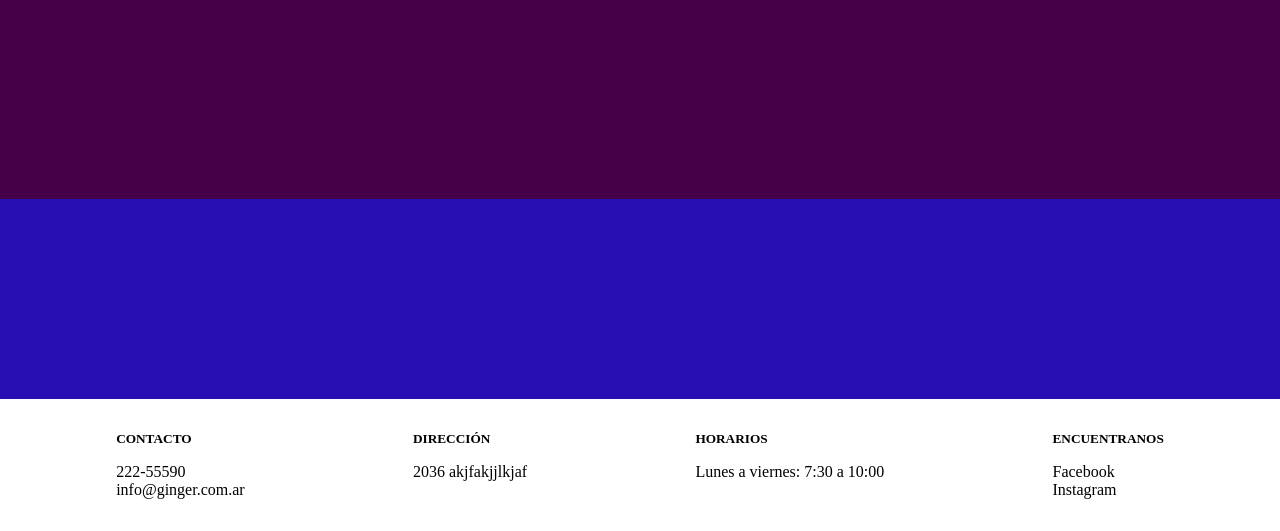
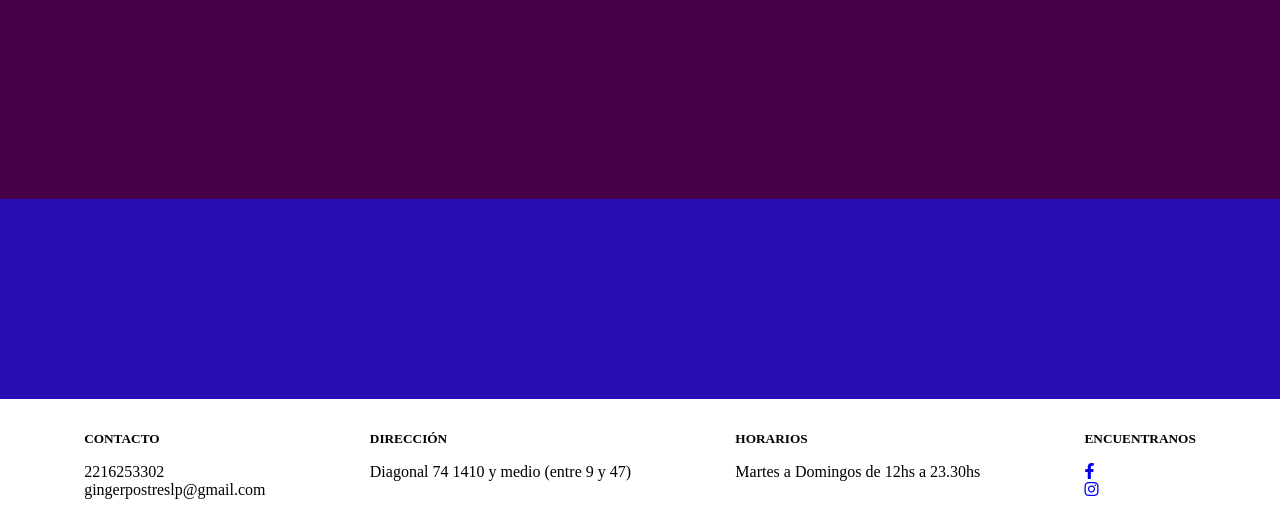
Before and after one commit to danielDeVita/ginger, a Node server app: page / in a window 1280 px wide. Shown: the part 274-805 px from the top of the page. Run offline with Node 20, Linux system fonts and the light colour scheme; some libraries are stand-ins or nearby versions.

Commit message:
redes de footer e informacion real

```diff
--- a/views/home.ejs
+++ b/views/home.ejs
@@ -6,6 +6,7 @@
   <meta name="viewport" content="width=device-width, initial-scale=1.0">
   <link href="https://fonts.googleapis.com/icon?family=Material+Icons" rel="stylesheet">
   <link rel = "stylesheet" href="/css/styles.css">
+  <link rel="stylesheet" href="https://cdnjs.cloudflare.com/ajax/libs/font-awesome/6.2.0/css/all.min.css" integrity="sha512-xh6O/CkQoPOWDdYTDqeRdPCVd1SpvCA9XXcUnZS2FmJNp1coAFzvtCN9BmamE+4aHK8yyUHUSCcJHgXloTyT2A==" crossorigin="anonymous" referrerpolicy="no-referrer" />
   <title>Ginger</title>
 </head>
 <body>
@@ -36,27 +37,27 @@
         <div>
           <ul>
             <li><h5>CONTACTO</h5></li>
-            <li>222-55590</li>
-            <li>info@ginger.com.ar</li>
+            <li>2216253302</li>
+            <li>gingerpostreslp@gmail.com</li>
           </ul>
         </div>
         <div>
           <ul>
             <li><h5>DIRECCIÓN</h5></li>
-            <li><p> 2036 akjfakjjlkjaf</p></li>
+            <li><p>Diagonal 74 1410 y medio (entre 9 y 47)</p></li>
           </ul>
         </div>
         <div>
           <ul>
             <li><h5>HORARIOS</h5></li>
-            <li>Lunes a viernes: 7:30 a 10:00</li>
+            <li>Martes a Domingos de 12hs a 23.30hs</li>
           </ul>
         </div>
         <div>
           <ul>
             <li><h5>ENCUENTRANOS</h5></li>
-            <li>Facebook</li>
-            <li>Instagram</li>
+            <li><a href="https://www.facebook.com/hoyginger"><i class="fa-brands fa-facebook-f"></i></a></li>
+            <li><a href="https://www.instagram.com/ginger.postres/"><i class="fa-brands fa-instagram"></i></a></li>
           </ul>
         </div>
 
```
